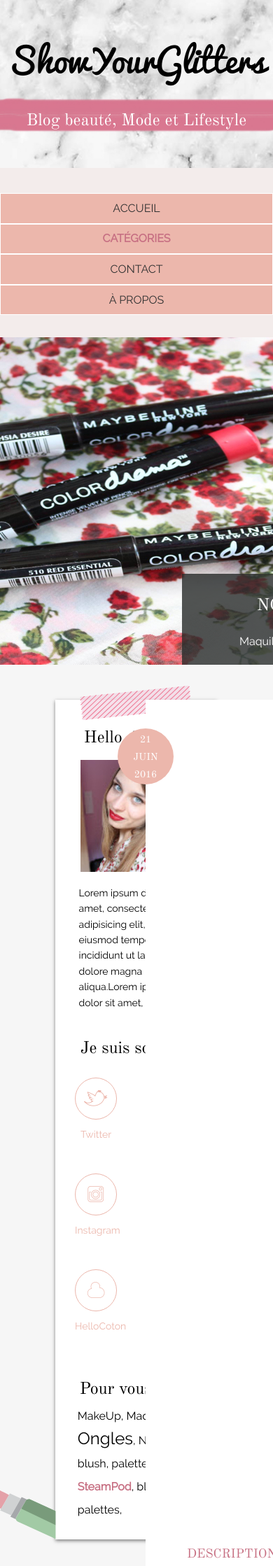
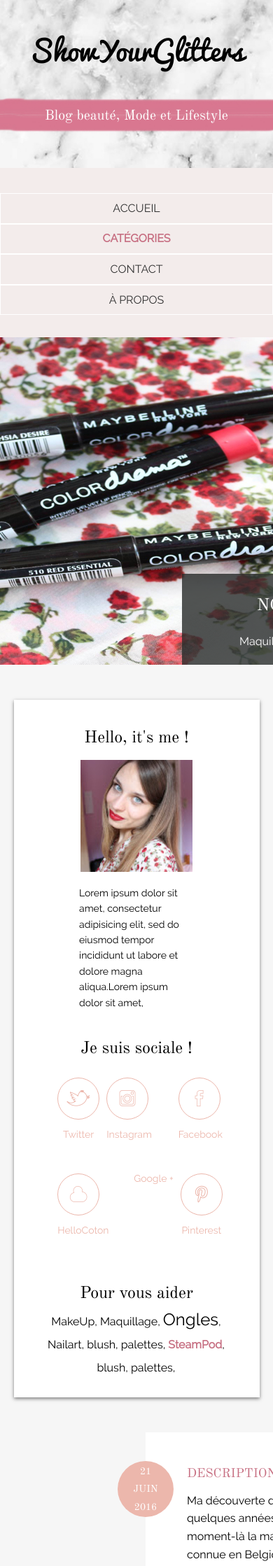
Before and after one commit to dylanschirino/blogbeauty, a PHP site: page /categories.html in a window 390 px wide; the page is wider, and only the part inside the window is pictured. Shown: the top 2238 px of that part at 70% size. Run offline with PHP 8.4, Linux system fonts and the light colour scheme; some web fonts are replaced.

Commit message:
Aside responsive done

```diff
--- a/www/css/styles.css
+++ b/www/css/styles.css
@@ -130,6 +130,10 @@ a {
 .header__menu {
   min-height: 8.7em; }
 
+@media screen and (max-width: 1160px) {
+  .header__subtitle {
+    margin-top: 1.7em; } }
+
 .menu__link {
   display: inline-block; }
 
@@ -250,6 +254,53 @@ a {
     left: -113px;
     bottom: 0; }
 
+@media screen and (max-width: 1131px) {
+  .aside {
+    margin-right: 5em; } }
+
+@media screen and (max-width: 982px) {
+  .aside {
+    float: none;
+    width: 90%;
+    margin: 5em auto;
+    display: block; }
+    .aside__title {
+      font-size: 3em;
+      text-align: center; }
+    .aside__section {
+      display: inline-block;
+      width: 32%;
+      float: left; }
+    .aside__sticker {
+      display: none; }
+    .aside svg {
+      display: none; } }
+
+@media screen and (max-width: 700px) {
+  .aside__section {
+    width: 50%; }
+    .aside__section--last {
+      display: block;
+      width: 100%;
+      margin: auto; }
+  .aside__list {
+    margin: auto; }
+  .aside__element {
+    margin-left: 0.8em; } }
+
+@media screen and (max-width: 460px) {
+  .aside__section {
+    display: block;
+    width: 100%;
+    margin: auto; }
+  .aside__list {
+    width: 70%;
+    margin: auto; }
+  .aside__element {
+    margin-left: 1em; }
+  .aside__keyword {
+    text-align: center; } }
+
 /* BLOGBEAUTY
 *
 * /sass/Object/mainArticle.scss - Non design of the Main Article stylesheet
@@ -264,6 +315,10 @@ a {
     position: relative;
     left: -12px;
     float: right; }
+
+@media screen and (max-width: 1131px) {
+  .article {
+    margin-left: 5em; } }
 
 .latest__container {
   width: 53.1em; }
@@ -280,6 +335,11 @@ a {
   width: 12.25em;
   height: 2.5em;
   margin: 3.25em 8.7em 0 8.7em; }
+
+@media screen and (max-width: 982px) {
+  .latest__container {
+    width: 100%;
+    display: block; } }
 
 .imgcontainer__img {
   vertical-align: bottom; }
@@ -608,6 +668,13 @@ a {
 .header__menu {
   background-color: #F3ECEB; }
 
+@media screen and (max-width: 400px) {
+  .header__title {
+    font-size: 4em; }
+  .header__subtitle {
+    font-size: 2em;
+    margin-top: 3em; } }
+
 .menu__link {
   font-family: "raleway", "Helvetica", Arial, sans-serif;
   font-size: 1.6em;
@@ -683,7 +750,7 @@ a {
   .menu__link {
     padding: 0.8em 0;
     text-align: center;
-    background-color: #ECB7AC;
+    background-color: #F3ECEB;
     border: 1px solid white; }
     .menu__link:hover {
       background-color: #C77083;
@@ -697,7 +764,7 @@ a {
     border: none;
     padding: 0; }
   .menu__element {
-    background-color: #ECB7AC;
+    background-color: #F3ECEB;
     border: 1px solid white;
     text-align: center; }
     .menu__element:hover {
--- a/www/index.html
+++ b/www/index.html
@@ -98,7 +98,7 @@
         </ul>
       </section>
 
-      <section class="aside__section">
+      <section class="aside__section aside__section--last">
         <h3 aria-level="3" class="aside__title">
           Pour vous aider
         </h3>
--- a/www/sass/components/_header.scss
+++ b/www/sass/components/_header.scss
@@ -24,6 +24,17 @@
   }
   &__menu{
     background-color: $menuBckg;
+  }
+}
+@media screen and (max-width:400px){
+  .header{
+    &__title{
+        font-size: 4em;
+    }
+    &__subtitle{
+      font-size: 2em;
+      margin-top: 3em;
+    }
   }
 }
 
@@ -121,7 +132,7 @@
   &__link{
     padding: 0.8em 0;
     text-align: center;
-    background-color: $lightPink;
+    background-color: $menuBckg;
     border: 1px solid $white;
     &:hover{
       background-color: $pink;
@@ -139,7 +150,7 @@
     padding:0;
   }
   &__element{
-    background-color: $lightPink;
+    background-color: $menuBckg;
     border: 1px solid $white;
     text-align: center;
     &:hover{
--- a/www/sass/object/_aside.scss
+++ b/www/sass/object/_aside.scss
@@ -60,3 +60,71 @@
     bottom:0;
   }
 }
+
+@media screen and (max-width:1131px){
+  .aside{
+    margin-right: 5em;
+  }
+}
+@media screen and (max-width:982px){
+  .aside{
+    float: none;
+    width: 90%;
+    margin:5em auto;
+    display: block;
+    &__title{
+      font-size: 3em;
+      text-align: center;
+    }
+    &__section{
+      display:inline-block;
+      width:32%;
+      float: left;
+    }
+    &__sticker{
+      display: none;
+    }
+    & svg{
+      display: none;
+    }
+  }
+}
+
+@media screen and (max-width:700px) {
+  .aside{
+    &__section{
+      width: 50%;
+      &--last{
+        display: block;
+        width: 100%;
+        margin: auto;
+      }
+    }
+    &__list{
+      margin: auto;
+    }
+    &__element{
+      margin-left: 0.8em;
+    }
+  }
+}
+
+@media screen and (max-width:460px) {
+  .aside{
+    &__section{
+      display: block;
+      width: 100%;
+      margin: auto;
+    }
+    &__list{
+      width: 70%;
+      margin: auto;
+    }
+    &__element{
+      margin-left:1em;
+    }
+    &__keyword{
+      text-align: center;
+    }
+  }
+}
--- a/www/sass/object/_header.scss
+++ b/www/sass/object/_header.scss
@@ -16,6 +16,13 @@
   }
   &__menu{
     min-height: 8.7em;
+  }
+}
+@media screen and (max-width:1160px){
+  .header{
+    &__subtitle{
+      margin-top: 1.7em;
+    }
   }
 }
 
--- a/www/sass/object/_mainArticle.scss
+++ b/www/sass/object/_mainArticle.scss
@@ -14,6 +14,14 @@
     float: right;
   }
 }
+
+@media screen and (max-width:1131px){
+  .article{
+    margin-left: 5em;
+  }
+}
+
+
 .latest{
   &__container{
     width: 53.1em;
@@ -36,6 +44,15 @@
   }
 }
 
+@media screen and (max-width:982px){
+  .latest{
+    &__container{
+      width: 100%;
+      display: block;
+    }
+  }
+}
+
 .imgcontainer__img{
   vertical-align: bottom;
 }
```
Also changed, not shown: 1 other file.
